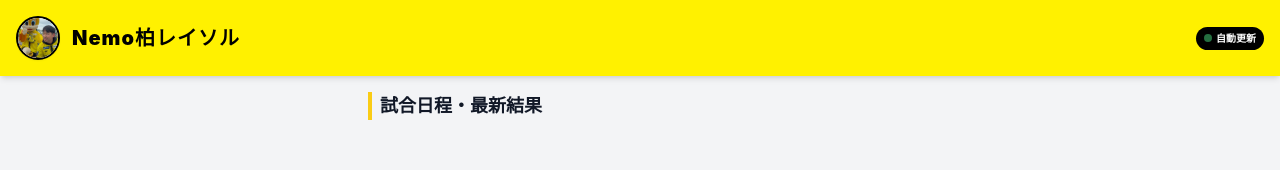
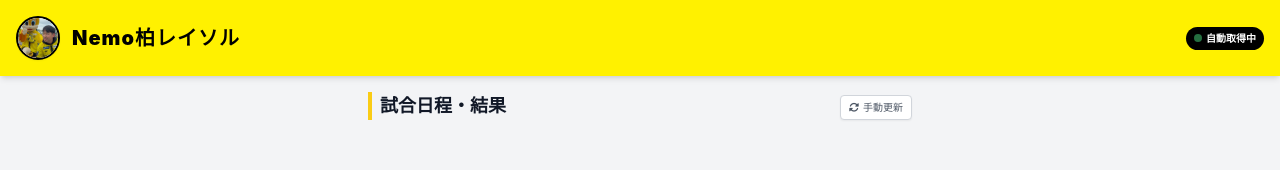
Before and after one commit to r-nemoto-commits/nemo-reysol, a plain HTML site: page index.html in a window 1280 px wide. Shown: the top 170 px of the page. Drawn offline with nearby package versions, Linux system fonts and the light colour scheme.

Commit message:
Update index.html

```diff
--- a/index.html
+++ b/index.html
@@ -16,27 +16,35 @@
 </head>
 <body class="bg-gray-100 text-gray-900 min-h-screen pb-20">
 
+  <!-- ヘッダー -->
   <header class="bg-[#FFF100] text-black font-black p-4 shadow-md flex items-center justify-between sticky top-0 z-50">
     <div class="flex items-center gap-3">
       <img src="photo.jpg" alt="Nemo" class="w-11 h-11 rounded-full object-cover border-2 border-black bg-white shadow-sm" onerror="this.src='https://placehold.co/100x100/000/FFF?text=Nemo'">
       <h1 class="text-xl tracking-wider">Nemo柏レイソル</h1>
     </div>
-    <div class="text-[10px] bg-black text-white px-2 py-1 rounded-full flex items-center gap-1 shadow-inner">
-      <span class="w-2 h-2 rounded-full bg-green-400 animate-pulse"></span>自動更新
+    <div id="api-status" class="text-[10px] bg-black text-white px-2 py-1 rounded-full flex items-center gap-1 shadow-inner">
+      <span class="w-2 h-2 rounded-full bg-green-400 animate-pulse"></span>自動取得中
     </div>
   </header>
 
   <main class="max-w-xl mx-auto w-full mt-4">
+
+    <!-- タブ1: 日程・結果 -->
     <section id="sec-schedule" class="tab-content active px-4">
-      <h2 class="font-black text-lg border-l-4 border-yellow-400 pl-2 mb-4">試合日程・最新結果</h2>
+      <div class="flex justify-between items-end mb-4">
+        <h2 class="font-black text-lg border-l-4 border-yellow-400 pl-2">試合日程・結果</h2>
+        <button onclick="fetchLiveScores()" class="text-[10px] bg-white border border-gray-300 px-2 py-1 rounded shadow-sm text-gray-600"><i class="fa-solid fa-rotate mr-1"></i>手動更新</button>
+      </div>
       <div id="match-list" class="space-y-3"></div>
     </section>
 
+    <!-- タブ2: 選手名鑑 -->
     <section id="sec-roster" class="tab-content px-4">
       <h2 class="font-black text-lg border-l-4 border-yellow-400 pl-2 mb-4">選手名鑑 <span class="text-xs font-normal text-gray-500">(背番号順)</span></h2>
       <div id="player-list" class="grid grid-cols-2 gap-3"></div>
     </section>
 
+    <!-- タブ3: カレンダー -->
     <section id="sec-calendar" class="tab-content px-4">
       <h2 class="font-black text-lg border-l-4 border-yellow-400 pl-2 mb-4">試合カレンダー</h2>
       <div class="bg-white p-4 rounded-xl shadow-sm border border-gray-100">
@@ -52,6 +60,7 @@
       </div>
     </section>
 
+    <!-- タブ4: ギャラリー -->
     <section id="sec-gallery" class="tab-content px-4">
       <h2 class="font-black text-lg border-l-4 border-yellow-400 pl-2 mb-4">フォトギャラリー</h2>
       <div class="grid grid-cols-2 gap-2">
@@ -62,6 +71,7 @@
       </div>
     </section>
 
+    <!-- タブ5: 掲示板 -->
     <section id="sec-board" class="tab-content px-4">
       <h2 class="font-black text-lg border-l-4 border-yellow-400 pl-2 mb-4">サポーター掲示板</h2>
       <div class="bg-white p-4 rounded-xl shadow-sm border border-gray-100 space-y-4">
@@ -81,6 +91,7 @@
     </section>
   </main>
 
+  <!-- カレンダータップ時のポップアップ -->
   <div id="date-info-modal" class="fixed inset-0 bg-black/60 z-[100] hidden flex items-center justify-center p-4 opacity-0 transition-opacity duration-300">
     <div class="bg-white w-full max-w-sm rounded-2xl shadow-2xl overflow-hidden transform scale-95 transition-transform duration-300" id="modal-content">
       <div class="bg-[#FFF100] p-4 flex justify-between items-center border-b-2 border-black">
@@ -91,6 +102,7 @@
     </div>
   </div>
 
+  <!-- ボトムナビゲーション -->
   <nav class="fixed bottom-0 left-0 right-0 bg-white border-t border-gray-200 flex justify-between px-2 py-2 z-50 max-w-xl mx-auto shadow-[0_-5px_15px_rgba(0,0,0,0.05)] pb-safe">
     <button onclick="switchTab('schedule')" id="tab-schedule" class="nav-btn flex flex-col items-center w-1/5 text-yellow-600 font-bold">
       <i class="fa-solid fa-futbol text-xl mb-1"></i><span class="text-[9px]">日程・結果</span>
@@ -106,4 +118,3 @@
     </button>
     <button onclick="switchTab('board')" id="tab-board" class="nav-btn flex flex-col items-center w-1/5 text-gray-400">
       <i class="fa-solid fa-comments text-xl mb-1"></i><span class="text-[9px]">掲示板</span>
-    </button>
```
